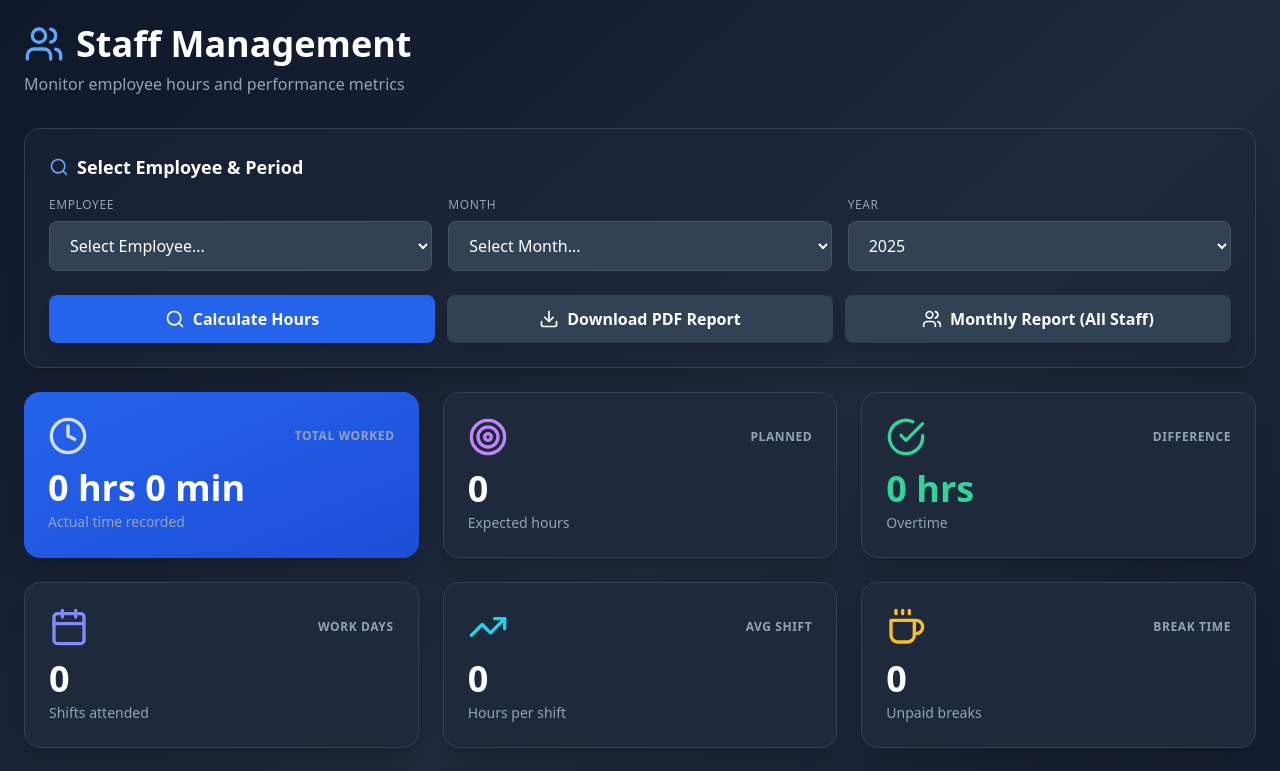
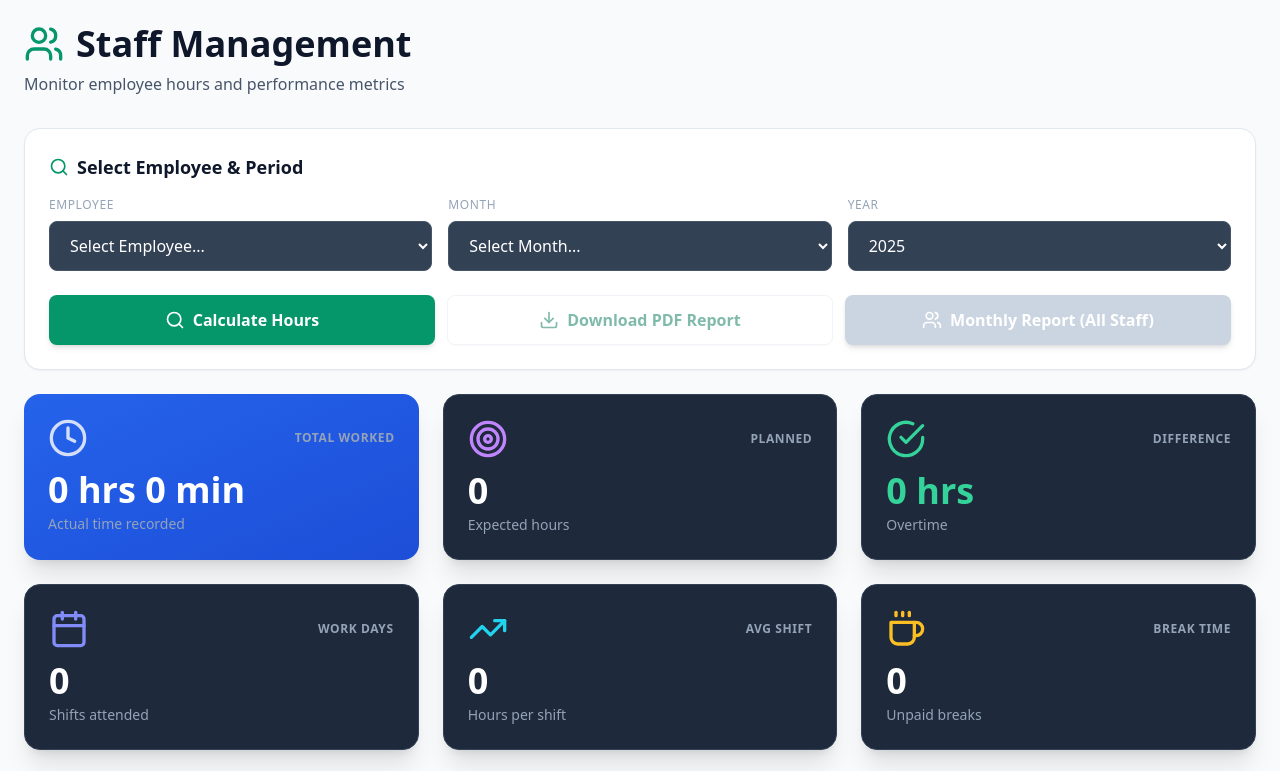
Before and after one commit to IvyAndersen/Staff-Hours, a React (Vite) app: page / in a window 1280 px wide. Shown: the top 771 px of the page. Built offline with nearby package versions, Linux system fonts and the light colour scheme.

Commit message:
Update StaffDashboard.jsx

```diff
--- a/src/components/StaffDashboard/StaffDashboard.jsx
+++ b/src/components/StaffDashboard/StaffDashboard.jsx
@@ -62,23 +62,23 @@ export default function StaffDashboard() {
   };
 
   return (
-    <div className="min-h-screen bg-gradient-to-br from-slate-900 via-slate-800 to-slate-900 p-4 md:p-6">
+    <div className="min-h-screen bg-slate-50 p-4 md:p-6">
       {/* Header */}
       <div className="max-w-7xl mx-auto mb-6 md:mb-8">
         <div className="flex items-center gap-3 mb-2">
-          <Users className="w-8 h-8 md:w-10 md:h-10 text-blue-400" />
-          <h1 className="text-3xl md:text-4xl font-bold text-white">Staff Management</h1>
+          <Users className="w-8 h-8 md:w-10 md:h-10 text-emerald-600" />
+          <h1 className="text-3xl md:text-4xl font-bold text-slate-900">Staff Management</h1>
         </div>
-        <p className="text-slate-400 text-sm md:text-base">
+        <p className="text-slate-600 text-sm md:text-base">
           Monitor employee hours and performance metrics
         </p>
       </div>
 
       <div className="max-w-7xl mx-auto space-y-6">
         {/* Input section */}
-        <div className="bg-slate-800/50 backdrop-blur-sm rounded-2xl p-4 md:p-6 border border-slate-700 shadow-xl">
-          <h2 className="text-lg font-semibold text-white mb-4 flex items-center gap-2">
-            <Search className="w-5 h-5 text-blue-400" />
+        <div className="bg-white rounded-2xl p-4 md:p-6 border border-slate-200 shadow-sm">
+          <h2 className="text-lg font-semibold text-slate-900 mb-4 flex items-center gap-2">
+            <Search className="w-5 h-5 text-emerald-600" />
             Select Employee &amp; Period
           </h2>
 
@@ -112,7 +112,7 @@ export default function StaffDashboard() {
             <button
               onClick={handleCalculate}
               disabled={loading}
-              className="bg-blue-600 hover:bg-blue-700 disabled:bg-blue-400 disabled:cursor-not-allowed text-white font-semibold py-3 px-6 rounded-lg shadow-lg transition-all transform hover:scale-[1.02] active:scale-[0.98] flex items-center justify-center gap-2"
+              className="bg-emerald-600 hover:bg-emerald-700 disabled:bg-emerald-400 disabled:cursor-not-allowed text-white font-semibold py-3 px-6 rounded-lg shadow-md transition-all transform hover:scale-[1.02] active:scale-[0.98] flex items-center justify-center gap-2"
             >
               {loading ? (
                 <>
@@ -130,7 +130,7 @@ export default function StaffDashboard() {
             <button
               onClick={handlePDFReport}
               disabled={timeEntries.length === 0 || !selectedEmployee}
-              className="bg-emerald-600 hover:bg-emerald-700 disabled:bg-slate-700 disabled:cursor-not-allowed text-white font-semibold py-3 px-6 rounded-lg shadow-lg transition-all transform hover:scale-[1.02] active:scale-[0.98] flex items-center justify-center gap-2"
+              className="bg-white hover:bg-slate-50 border border-slate-200 disabled:opacity-50 disabled:cursor-not-allowed text-emerald-700 font-semibold py-3 px-6 rounded-lg shadow-sm transition-all transform hover:scale-[1.02] active:scale-[0.98] flex items-center justify-center gap-2"
             >
               <Download className="w-5 h-5" />
               Download PDF Report
@@ -139,7 +139,7 @@ export default function StaffDashboard() {
             <button
               onClick={handleMonthlyReport}
               disabled={loadingMonthly || !selectedMonth || !selectedYear}
-              className="bg-purple-600 hover:bg-purple-700 disabled:bg-slate-700 disabled:cursor-not-allowed text-white font-semibold py-3 px-6 rounded-lg shadow-lg transition-all transform hover:scale-[1.02] active:scale-[0.98] flex items-center justify-center gap-2"
+              className="bg-emerald-800 hover:bg-emerald-900 disabled:bg-slate-300 disabled:cursor-not-allowed text-white font-semibold py-3 px-6 rounded-lg shadow-md transition-all transform hover:scale-[1.02] active:scale-[0.98] flex items-center justify-center gap-2"
             >
               {loadingMonthly ? (
                 <>
```
